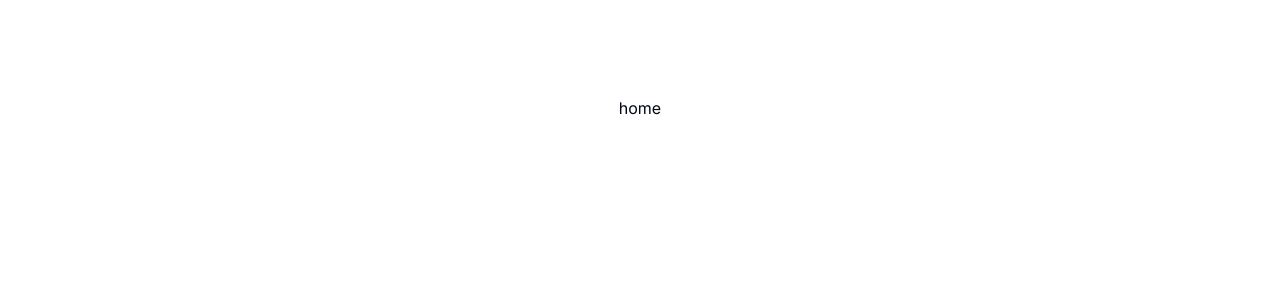
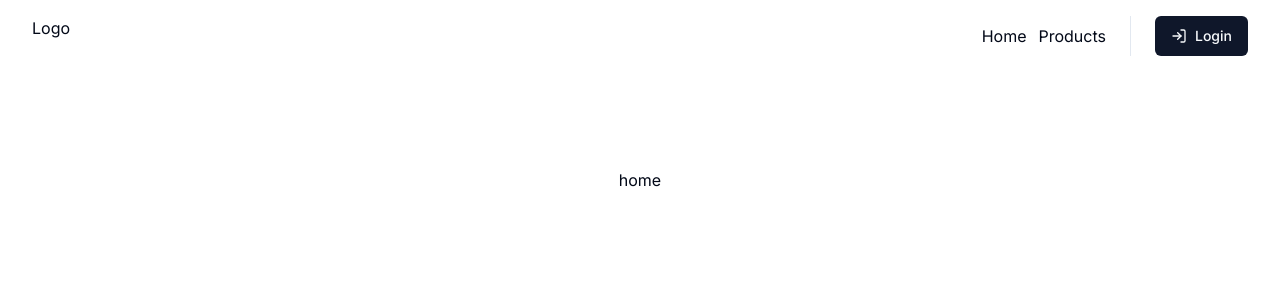
Before and after one commit to felipekesley/next-ecommerce, a Next.js app: page / in a window 1280 px wide. Shown: the top 300 px of the page. Built offline with nearby package versions, Linux system fonts and the light colour scheme; no server answers.

Commit message:
feat: add header

```diff
--- a/package.json
+++ b/package.json
@@ -15,6 +15,9 @@
   "dependencies": {
     "@auth/prisma-adapter": "^1.0.11",
     "@prisma/client": "5.7.0",
+    "@radix-ui/react-avatar": "^1.0.4",
+    "@radix-ui/react-separator": "^1.0.3",
+    "@radix-ui/react-slot": "^1.0.2",
     "class-variance-authority": "^0.7.0",
     "clsx": "^2.0.0",
     "lucide-react": "^0.294.0",
--- a/src/app/layout.tsx
+++ b/src/app/layout.tsx
@@ -2,6 +2,7 @@ import type { Metadata } from 'next'
 import { Inter } from 'next/font/google'
 import './globals.css'
 import AuthProvider from '@/providers/auth'
+import Header from '@/components/Header'
 
 const inter = Inter({ subsets: ['latin'] })
 
@@ -16,9 +17,12 @@ export default function RootLayout({
 	children: React.ReactNode
 }) {
 	return (
-		<html lang="en">
+		<html lang="pt-br">
 			<body className={inter.className}>
-				<AuthProvider>{children}</AuthProvider>
+				<AuthProvider>
+					<Header />
+					{children}
+				</AuthProvider>
 			</body>
 		</html>
 	)
--- /dev/null
+++ b/src/components/Header/BtnLogin.tsx
@@ -0,0 +1,28 @@
+import { signIn } from 'next-auth/react'
+import { Button } from '../ui/button'
+import { Loader2, LogIn } from 'lucide-react'
+import { StatusAuthProps } from '@/types/Common'
+
+const BtnLogin = ({ status }: StatusAuthProps) => {
+	const handleLogin = async () => {
+		await signIn()
+	}
+	return (
+		<>
+			{status === 'loading' && (
+				<Button disabled>
+					<Loader2 className="mr-2 h-4 w-4 animate-spin" />
+					Loading
+				</Button>
+			)}
+			{status === 'unauthenticated' && (
+				<Button onClick={handleLogin}>
+					<LogIn className="mr-2 h-4 w-4" />
+					Login
+				</Button>
+			)}
+		</>
+	)
+}
+
+export default BtnLogin
--- /dev/null
+++ b/src/components/Header/BtnLogout.tsx
@@ -0,0 +1,21 @@
+import { signOut } from 'next-auth/react'
+import { Button } from '../ui/button'
+import { LogOut } from 'lucide-react'
+import { StatusAuthProps } from '@/types/Common'
+
+const BtnLogout = ({ status }: StatusAuthProps) => {
+	const handleLogout = async () => {
+		await signOut()
+	}
+	return (
+		<>
+			{status === 'authenticated' && (
+				<Button onClick={handleLogout}>
+					Logout <LogOut className="ml-2 h-4 w-4" />
+				</Button>
+			)}
+		</>
+	)
+}
+
+export default BtnLogout
--- /dev/null
+++ b/src/components/Header/Logo.tsx
@@ -0,0 +1,5 @@
+const Logo = () => {
+	return <div className="block">Logo</div>
+}
+
+export default Logo
--- /dev/null
+++ b/src/components/Header/Nav.tsx
@@ -0,0 +1,18 @@
+import Link from 'next/link'
+
+const Nav = () => {
+	return (
+		<nav>
+			<ul className="flex gap-3">
+				<li>
+					<Link href="/">Home</Link>
+				</li>
+				<li>
+					<Link href="/products">Products</Link>
+				</li>
+			</ul>
+		</nav>
+	)
+}
+
+export default Nav
--- /dev/null
+++ b/src/components/Header/User.tsx
@@ -0,0 +1,31 @@
+import { StatusAuthProps } from '@/types/Common'
+import { Avatar, AvatarFallback, AvatarImage } from '../ui/avatar'
+import { Session } from 'next-auth'
+
+type DataProps = {
+	data: Session | null
+}
+type UserProps = DataProps & StatusAuthProps
+
+const User = ({ data, status }: UserProps) => {
+	return (
+		<>
+			{status === 'authenticated' && (
+				<div className="flex items-center gap-4">
+					{data?.user?.image && data?.user?.name && (
+						<Avatar>
+							<AvatarImage
+								src={data.user?.image}
+								alt={data?.user?.name}
+							/>
+							<AvatarFallback>{data?.user?.name}</AvatarFallback>
+						</Avatar>
+					)}
+					<p>{data?.user?.name}</p>
+				</div>
+			)}
+		</>
+	)
+}
+
+export default User
--- /dev/null
+++ b/src/components/Header/index.tsx
@@ -0,0 +1,36 @@
+'use client'
+
+import { useSession } from 'next-auth/react'
+import { Separator } from '@/components/ui/separator'
+import ContainerSite from '@/components/Common/Container'
+import Logo from './Logo'
+import Nav from './Nav'
+import BtnLogin from './BtnLogin'
+import BtnLogout from './BtnLogout'
+import User from './User'
+
+const Header = () => {
+	const { data, status } = useSession()
+
+	return (
+		<header className="py-4">
+			<ContainerSite>
+				<div className="w-ful flex justify-between">
+					<Logo />
+
+					<div className="flex items-center gap-6">
+						<Nav />
+						<Separator orientation="vertical" />
+						<div className="flex items-center gap-4">
+							<User data={data} status={status} />
+							<BtnLogin status={status} />
+							<BtnLogout status={status} />
+						</div>
+					</div>
+				</div>
+			</ContainerSite>
+		</header>
+	)
+}
+
+export default Header
```
Also changed, not shown: 1 other file (tests, documents, lock files or other folders).
